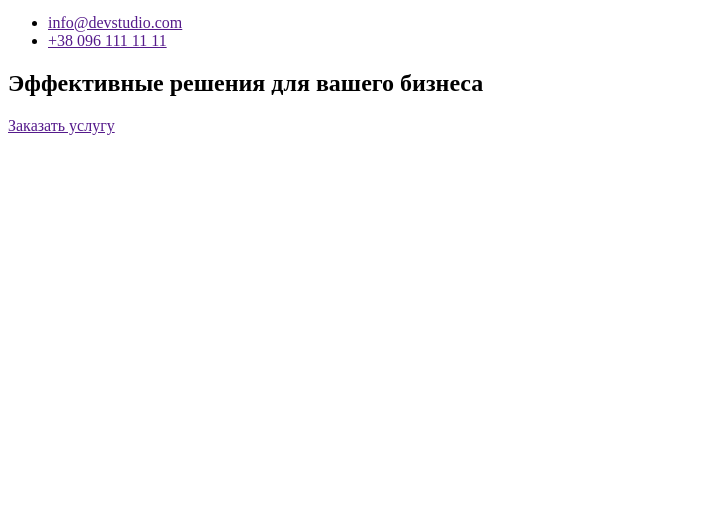
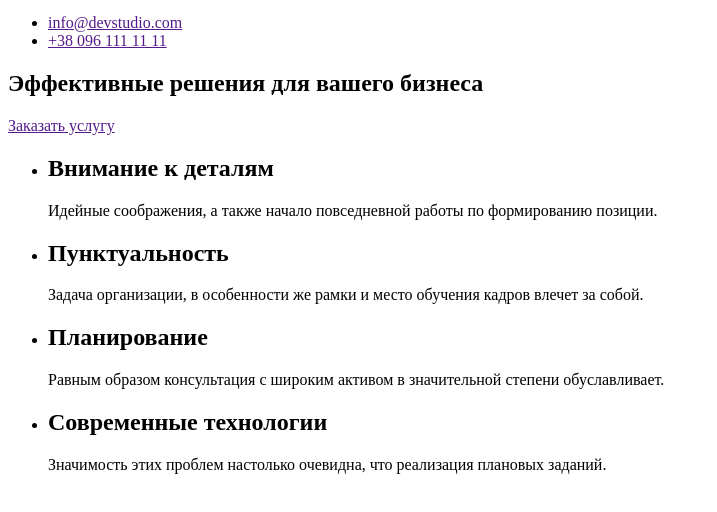
Before and after one commit to MaksymSpled/goit-markup-hw-01, a plain HTML site: page index.html in a window 1280 px wide. Shown: the part 104-616 px from the top of the page, without its empty margins (0-717 px from the left). Drawn offline with Linux system fonts and the light colour scheme.

Commit message:
add skils

```diff
--- a/index.html
+++ b/index.html
@@ -32,5 +32,32 @@
                 <a href="">Заказать услугу</a>
             </section>
         </div>
+        <section>
+
+            <ul>
+                <li>
+                    <h2>Внимание к деталям</h2>
+                    <p>
+                        Идейные соображения, а также начало повседневной работы по формированию позиции.
+                    </p>
+                </li>
+                <li>
+                    <h2>Пунктуальность</h2>
+                    <p>
+                        Задача организации, в особенности же рамки и место обучения кадров влечет за собой.
+                    </p>
+                </li><li>
+                    <h2>Планирование</h2>
+                    <p>
+                        Равным образом консультация с широким активом в значительной степени обуславливает.
+                    </p>
+                </li><li>
+                    <h2>Современные технологии</h2>
+                    <p>
+                        Значимость этих проблем настолько очевидна, что реализация плановых заданий.
+                    </p>
+                </li>
+            </ul>
+        </section>
     </body>
 </html>
```
